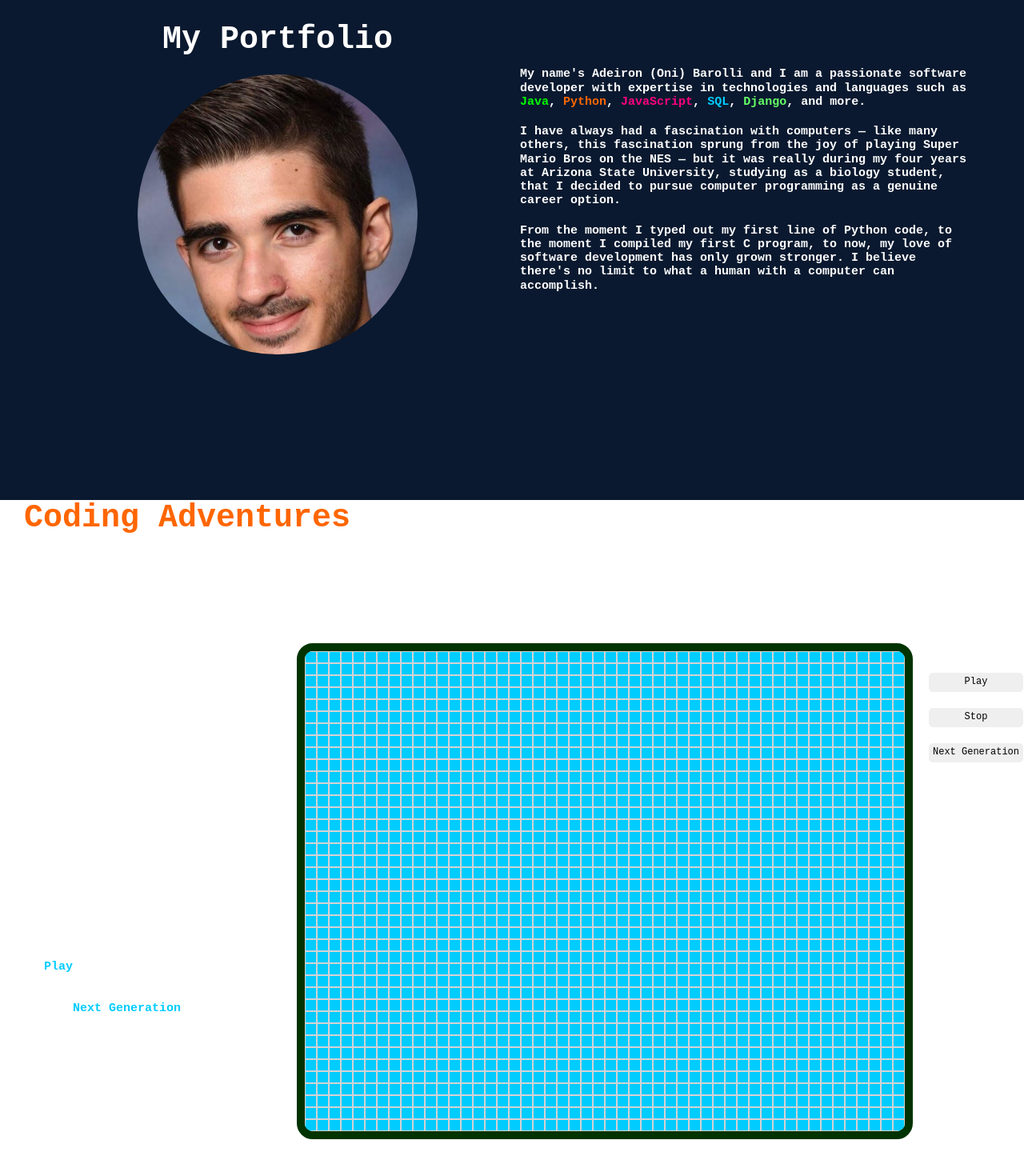
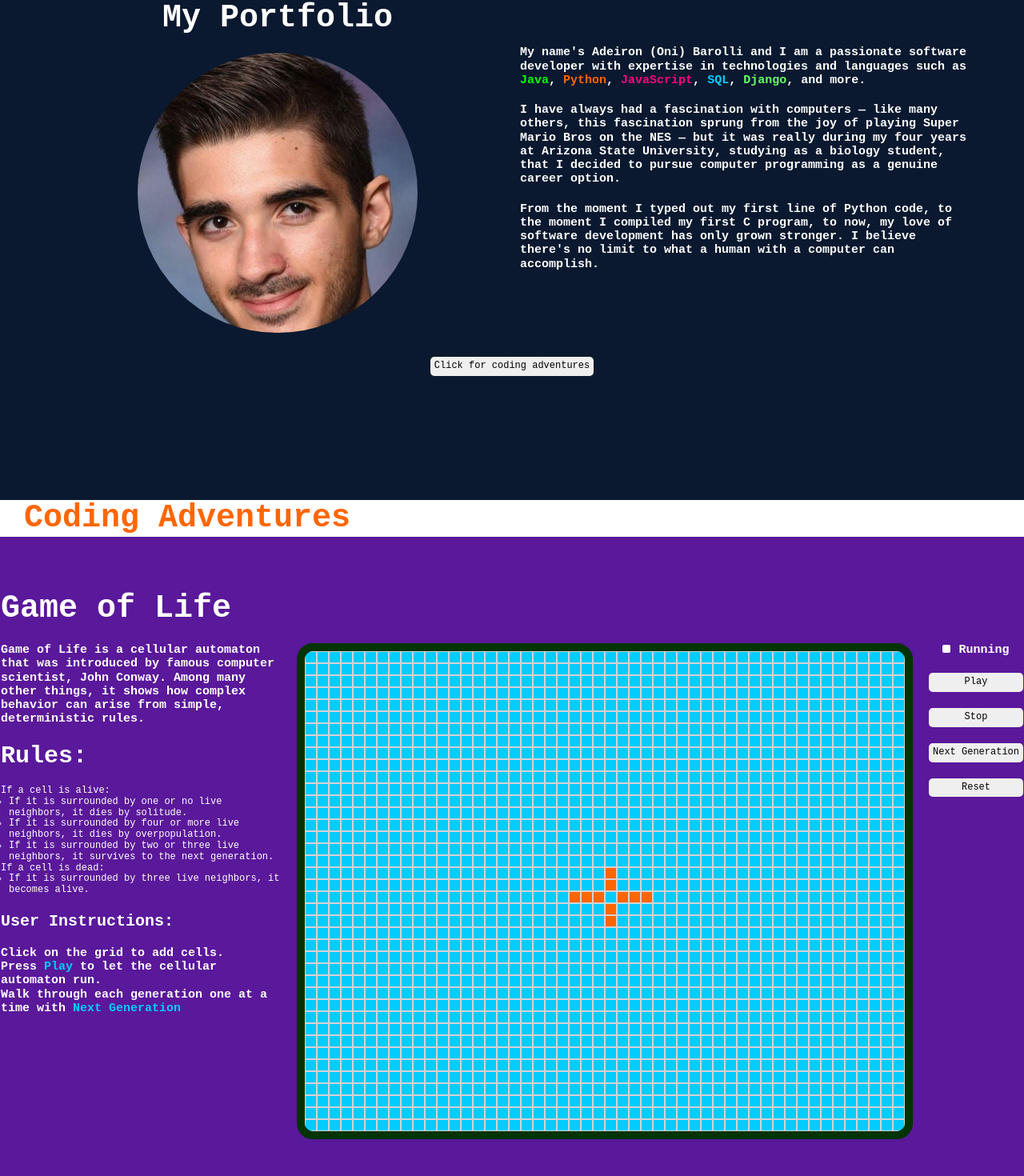
Before and after one commit to abarolli/Portfolio, a React (Vite) app: page / in a window 1280 px wide. Shown: the part 175-1645 px from the top of the page at 80% size. Built offline with nearby package versions, Linux system fonts and the light colour scheme.

Commit message:
scrollTo ref added to GameOfLifeScreen

```diff
--- a/src/components/GameOfLifeScreen.tsx
+++ b/src/components/GameOfLifeScreen.tsx
@@ -16,6 +16,20 @@ interface Props {
 
 function GameOfLife({ nRows, nCols, cellSize }: Props) {
   const initGrid = (): CellProps[][] => {
+    const grid = emptyGrid();
+    const [centerY, centerX] = [Math.floor(nRows / 2), Math.floor(nCols / 2)];
+    for (let x = 1; x <= 3; x++) {
+      grid[centerY][centerX - x].isAlive = true;
+      grid[centerY][centerX + x].isAlive = true;
+    }
+    for (let y = 1; y <= 2; y++) {
+      grid[centerY - y][centerX].isAlive = true;
+      grid[centerY + y][centerX].isAlive = true;
+    }
+    return grid;
+  };
+
+  const emptyGrid = (): CellProps[][] => {
     return Array.from({ length: nRows }, () =>
       Array.from({ length: nCols }, () => ({}))
     );
@@ -23,6 +37,7 @@ function GameOfLife({ nRows, nCols, cellSize }: Props) {
 
   const [grid, setGrid] = useState(initGrid());
   const animationRef = useRef<number | null>(null);
+  const isClicked = useRef<boolean | null>(null);
   const [isRunning, setIsRunning] = useState(Boolean(animationRef.current));
 
   const handleCellClick = useCallback((index: number) => {
@@ -113,11 +128,20 @@ function GameOfLife({ nRows, nCols, cellSize }: Props) {
     setIsRunning(false);
   };
 
+  const reset = () => {
+    stopAnimation();
+    setGrid(emptyGrid());
+  };
+
   const mapGridToCellComponents = () => {
-    const retVal = grid
-      .flat()
-      .map((cellProp, index) => (
-        <Cell {...cellProp} onClick={cellClickHandlers[index]} key={index} />
+    const retVal = grid.flat().map((cellProp, index) => (
+      <Cell
+        {...cellProp}
+        onMouseOver={(e) => {
+          if (isClicked.current) cellClickHandlers[index](e);
+        }}
+        onMouseDown={cellClickHandlers[index]}
+      />
     ));
     return retVal;
   };
@@ -129,6 +153,8 @@ function GameOfLife({ nRows, nCols, cellSize }: Props) {
           gridTemplate: `repeat(${nRows}, ${cellSize}) / repeat(${nCols}, ${cellSize})`,
         }}
         className={styles.gameOfLifeGrid}
+        onMouseDown={() => (isClicked.current = true)}
+        onMouseUp={() => (isClicked.current = false)}
       >
         {mapGridToCellComponents()}
       </div>
@@ -145,6 +171,7 @@ function GameOfLife({ nRows, nCols, cellSize }: Props) {
         <button onClick={startAnimation}>Play</button>
         <button onClick={stopAnimation}>Stop</button>
         <button onClick={updateNextGeneration}>Next Generation</button>
+        <button onClick={reset}>Reset</button>
       </div>
     </div>
   );
@@ -199,17 +226,22 @@ const GameOfLifeDescription: JSX.Element = (
   </div>
 );
 
-function GameOfLifeScreen({ nRows, nCols, cellSize }: Props) {
+const GameOfLifeScreen = React.forwardRef(
+  (
+    { nRows, nCols, cellSize }: Props,
+    ref: React.ForwardedRef<HTMLDivElement>
+  ) => {
     return (
       <Screen
         style={{
-        backgroundColor: colors.subtleAccents,
+          backgroundColor: colors.brightPurple,
           color: colors.text,
         }}
         className="screen--centered"
+        ref={ref}
       >
         <div>
-        <h1>Game of Life</h1>
+          <h1 className={styles.header}>Game of Life</h1>
           <div className={styles.gameOfLifeContainer}>
             {GameOfLifeDescription}
             <GameOfLife nRows={nRows} nCols={nCols} cellSize={cellSize} />
@@ -218,5 +250,6 @@ function GameOfLifeScreen({ nRows, nCols, cellSize }: Props) {
       </Screen>
     );
   }
+);
 
 export default GameOfLifeScreen;
--- a/src/components/Screen.tsx
+++ b/src/components/Screen.tsx
@@ -8,12 +8,17 @@ interface Props {
   className?: string;
 }
 
-function Screen({ children, style, className }: Props) {
-  return (
-    <div className={["screen", className].join(" ")} style={style}>
-      {children}
-    </div>
-  );
-}
+const Screen = React.forwardRef(
+  (
+    { children, style, className }: Props,
+    ref: React.ForwardedRef<HTMLDivElement>
+  ) => {
+    return (
+      <div ref={ref} className={["screen", className].join(" ")} style={style}>
+        {children}
+      </div>
+    );
+  }
+);
 
 export default Screen;
--- a/src/components/WelcomeScreen.tsx
+++ b/src/components/WelcomeScreen.tsx
@@ -8,19 +8,31 @@ import colors from "../configs/colors";
 import "../index.css";
 import styles from "./WelcomeScreen.module.css";
 
-function WelcomeScreen() {
+interface Props {
+  scrollToRef: React.RefObject<HTMLDivElement>;
+}
+
+function WelcomeScreen({ scrollToRef }: Props) {
   return (
     <Screen
-      className="screen--centered"
-      style={{ backgroundColor: colors.mainTheme }}
+      className="screen--centered screen--centered-col"
+      style={{ backgroundColor: colors.mainTheme, padding: "20px" }}
     >
       <div className={styles.welcomeScreenCardContainer}>
         <Card
           title="My Portfolio"
           IconComponent={<MyFace />}
           DescriptionComponent={<WelcomeScreenSummary />}
+          fadeIn={true}
         />
       </div>
+      <button
+        onClick={() => {
+          scrollToRef.current?.scrollIntoView({ behavior: "smooth" });
+        }}
+      >
+        Click for coding adventures
+      </button>
     </Screen>
   );
 }
```
Lines whose indentation alone changed are shown as unchanged.
